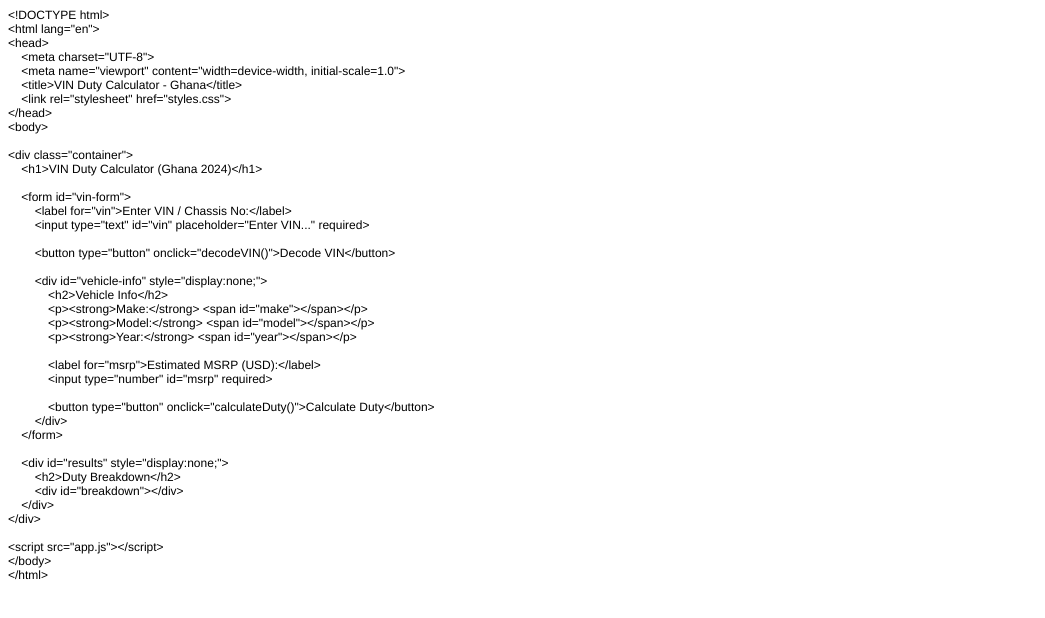
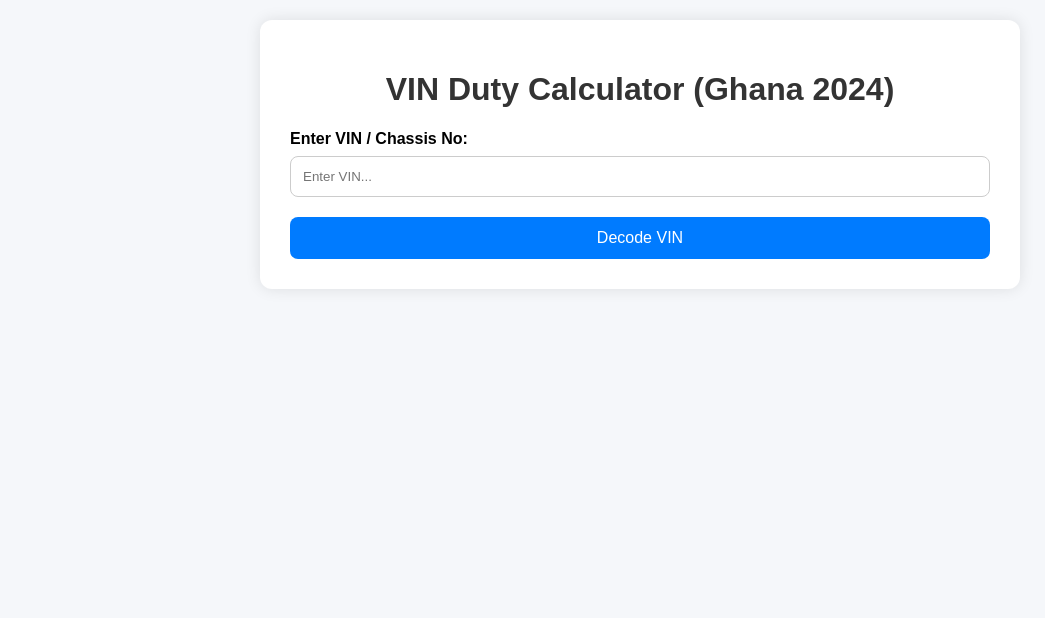
Before and after one commit to ghanaduty/vin-duty-calculator, a plain HTML site: page index.html in a window 1280 px wide. Shown: the whole page, without its empty margins (0-1045 px from the left). Drawn offline with Linux system fonts and the light colour scheme.

Commit message:
index.html

```diff
--- a/index.html
+++ b/index.html
@@ -1,57 +1,41 @@
-<!DOCTYPE html PUBLIC "-//W3C//DTD HTML 4.01//EN" "http://www.w3.org/TR/html4/strict.dtd">
-<html>
+<!DOCTYPE html>
+<html lang="en">
 <head>
-  <meta http-equiv="Content-Type" content="text/html; charset=utf-8">
-  <meta http-equiv="Content-Style-Type" content="text/css">
-  <title></title>
-  <meta name="Generator" content="Cocoa HTML Writer">
-  <meta name="CocoaVersion" content="2575.4">
-  <style type="text/css">
-    p.p1 {margin: 0.0px 0.0px 0.0px 0.0px; font: 12.0px Helvetica}
-    p.p2 {margin: 0.0px 0.0px 0.0px 0.0px; font: 12.0px Helvetica; min-height: 14.0px}
-  </style>
+  <meta charset="UTF-8">
+  <meta name="viewport" content="width=device-width, initial-scale=1">
+  <title>VIN Duty Calculator - Ghana</title>
+  <link rel="stylesheet" href="styles.css">
 </head>
 <body>
-<p class="p1">&lt;!DOCTYPE html&gt;</p>
-<p class="p1">&lt;html lang="en"&gt;</p>
-<p class="p1">&lt;head&gt;</p>
-<p class="p1"><span class="Apple-converted-space">    </span>&lt;meta charset="UTF-8"&gt;</p>
-<p class="p1"><span class="Apple-converted-space">    </span>&lt;meta name="viewport" content="width=device-width, initial-scale=1.0"&gt;</p>
-<p class="p1"><span class="Apple-converted-space">    </span>&lt;title&gt;VIN Duty Calculator - Ghana&lt;/title&gt;</p>
-<p class="p1"><span class="Apple-converted-space">    </span>&lt;link rel="stylesheet" href="styles.css"&gt;</p>
-<p class="p1">&lt;/head&gt;</p>
-<p class="p1">&lt;body&gt;</p>
-<p class="p2"><br></p>
-<p class="p1">&lt;div class="container"&gt;</p>
-<p class="p1"><span class="Apple-converted-space">    </span>&lt;h1&gt;VIN Duty Calculator (Ghana 2024)&lt;/h1&gt;</p>
-<p class="p2"><br></p>
-<p class="p1"><span class="Apple-converted-space">    </span>&lt;form id="vin-form"&gt;</p>
-<p class="p1"><span class="Apple-converted-space">        </span>&lt;label for="vin"&gt;Enter VIN / Chassis No:&lt;/label&gt;</p>
-<p class="p1"><span class="Apple-converted-space">        </span>&lt;input type="text" id="vin" placeholder="Enter VIN..." required&gt;</p>
-<p class="p2"><br></p>
-<p class="p1"><span class="Apple-converted-space">        </span>&lt;button type="button" onclick="decodeVIN()"&gt;Decode VIN&lt;/button&gt;</p>
-<p class="p2"><br></p>
-<p class="p1"><span class="Apple-converted-space">        </span>&lt;div id="vehicle-info" style="display:none;"&gt;</p>
-<p class="p1"><span class="Apple-converted-space">            </span>&lt;h2&gt;Vehicle Info&lt;/h2&gt;</p>
-<p class="p1"><span class="Apple-converted-space">            </span>&lt;p&gt;&lt;strong&gt;Make:&lt;/strong&gt; &lt;span id="make"&gt;&lt;/span&gt;&lt;/p&gt;</p>
-<p class="p1"><span class="Apple-converted-space">            </span>&lt;p&gt;&lt;strong&gt;Model:&lt;/strong&gt; &lt;span id="model"&gt;&lt;/span&gt;&lt;/p&gt;</p>
-<p class="p1"><span class="Apple-converted-space">            </span>&lt;p&gt;&lt;strong&gt;Year:&lt;/strong&gt; &lt;span id="year"&gt;&lt;/span&gt;&lt;/p&gt;</p>
-<p class="p2"><br></p>
-<p class="p1"><span class="Apple-converted-space">            </span>&lt;label for="msrp"&gt;Estimated MSRP (USD):&lt;/label&gt;</p>
-<p class="p1"><span class="Apple-converted-space">            </span>&lt;input type="number" id="msrp" required&gt;</p>
-<p class="p2"><br></p>
-<p class="p1"><span class="Apple-converted-space">            </span>&lt;button type="button" onclick="calculateDuty()"&gt;Calculate Duty&lt;/button&gt;</p>
-<p class="p1"><span class="Apple-converted-space">        </span>&lt;/div&gt;</p>
-<p class="p1"><span class="Apple-converted-space">    </span>&lt;/form&gt;</p>
-<p class="p2"><br></p>
-<p class="p1"><span class="Apple-converted-space">    </span>&lt;div id="results" style="display:none;"&gt;</p>
-<p class="p1"><span class="Apple-converted-space">        </span>&lt;h2&gt;Duty Breakdown&lt;/h2&gt;</p>
-<p class="p1"><span class="Apple-converted-space">        </span>&lt;div id="breakdown"&gt;&lt;/div&gt;</p>
-<p class="p1"><span class="Apple-converted-space">    </span>&lt;/div&gt;</p>
-<p class="p1">&lt;/div&gt;</p>
-<p class="p2"><br></p>
-<p class="p1">&lt;script src="app.js"&gt;&lt;/script&gt;</p>
-<p class="p1">&lt;/body&gt;</p>
-<p class="p1">&lt;/html&gt;</p>
+
+<div class="container">
+  <h1>VIN Duty Calculator (Ghana 2024)</h1>
+
+  <form id="vin-form">
+    <label for="vin">Enter VIN / Chassis No:</label>
+    <input type="text" id="vin" placeholder="Enter VIN..." required>
+
+    <button type="button" onclick="decodeVIN()">Decode VIN</button>
+
+    <div id="vehicle-info" style="display:none;">
+      <h2>Vehicle Info</h2>
+      <p><strong>Make:</strong> <span id="make"></span></p>
+      <p><strong>Model:</strong> <span id="model"></span></p>
+      <p><strong>Year:</strong> <span id="year"></span></p>
+
+      <label for="msrp">Estimated MSRP (USD):</label>
+      <input type="number" id="msrp" required>
+
+      <button type="button" onclick="calculateDuty()">Calculate Duty</button>
+    </div>
+  </form>
+
+  <div id="results" style="display:none;">
+    <h2>Duty Breakdown</h2>
+    <div id="breakdown"></div>
+  </div>
+</div>
+
+<script src="app.js"></script>
 </body>
 </html>
```
